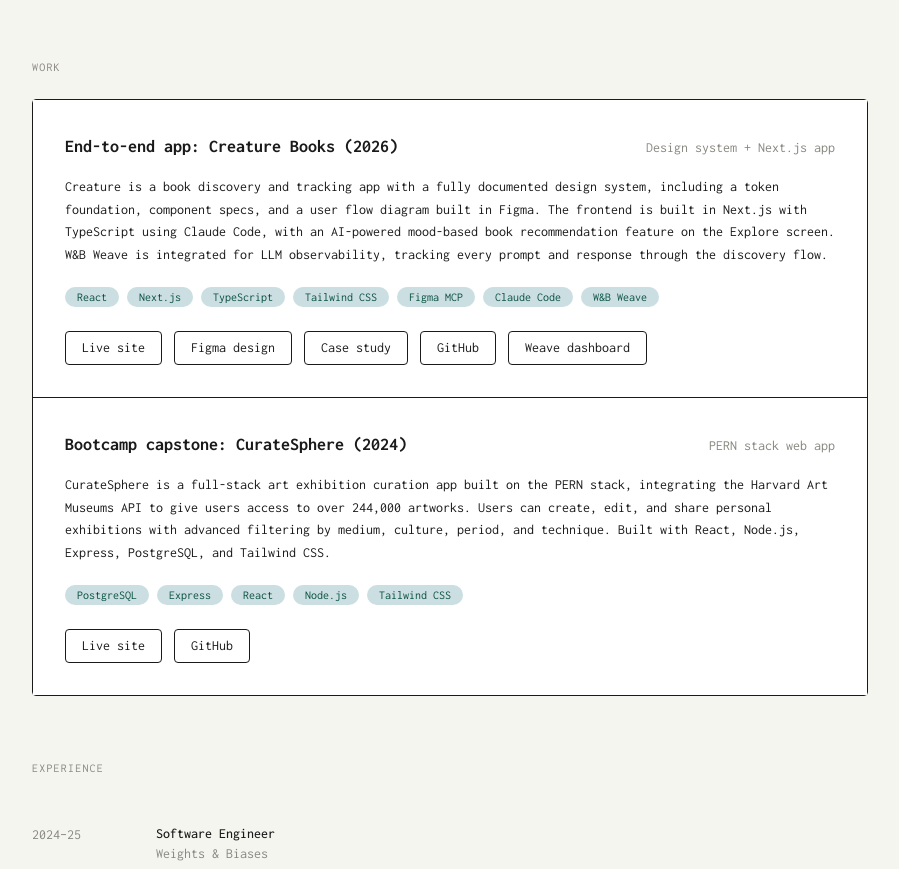
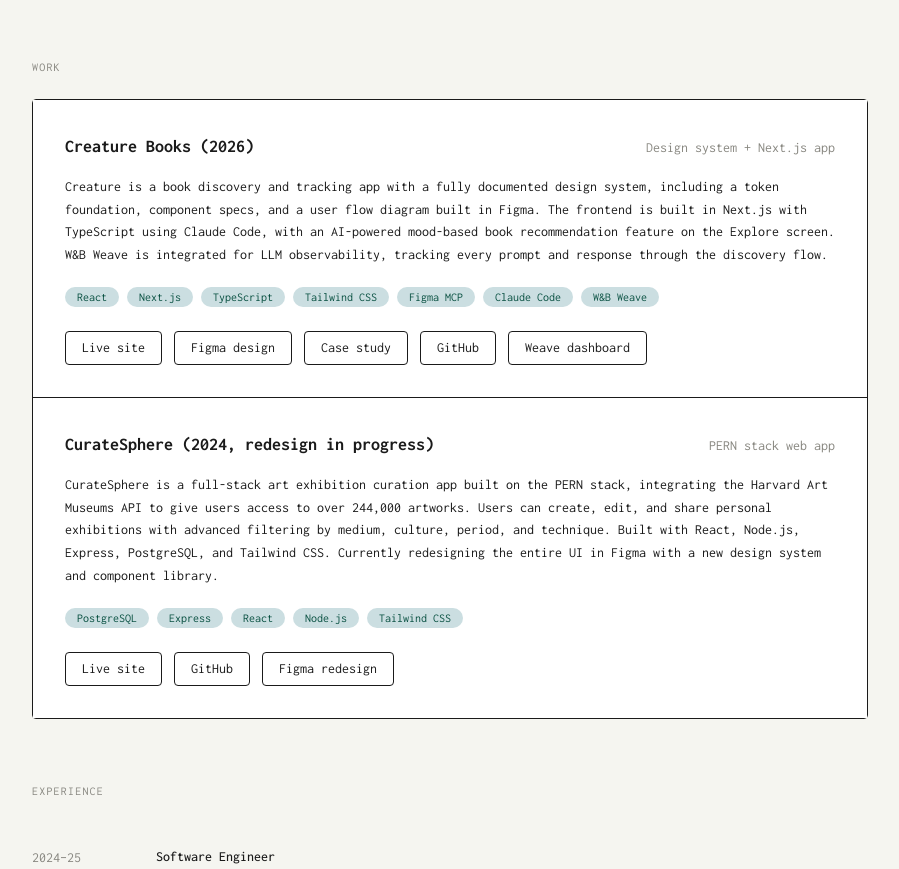
Before and after one commit to molliean/mollie-anderson, a Next.js app: page / in a window 1280 px wide. Shown: the part 620-1489 px from the top of the page, without its empty margins (190-1089 px from the left). Built offline with nearby package versions, Linux system fonts and the light colour scheme.

Commit message:
Add figma link for curatesphere

```diff
--- a/app/page.tsx
+++ b/app/page.tsx
@@ -71,7 +71,7 @@ export default function Home() {
             {/* Project 1: Creature Books */}
             <div className="p-6 sm:p-8 bg-white border-b border-[#1a1a1a]">
               <div className="flex flex-col sm:flex-row sm:justify-between sm:items-baseline gap-1 sm:gap-4 mb-4">
-                <h2 className="text-lg font-bold text-[#1a1a1a]">End-to-end app: Creature Books (2026)</h2>
+                <h2 className="text-lg font-bold text-[#1a1a1a]">Creature Books (2026)</h2>
                 <span className="text-sm text-[#888780] sm:shrink-0">
                   Design system + Next.js app
                 </span>
@@ -106,7 +106,7 @@ export default function Home() {
             {/* Project 2: CurateSphere */}
             <div className="p-6 sm:p-8 bg-white">
               <div className="flex flex-col sm:flex-row sm:justify-between sm:items-baseline gap-1 sm:gap-4 mb-4">
-                <h2 className="text-lg font-bold text-[#1a1a1a]">Bootcamp capstone: CurateSphere (2024)</h2>
+                <h2 className="text-lg font-bold text-[#1a1a1a]">CurateSphere (2024, redesign in progress)</h2>
                 <span className="text-sm text-[#888780] sm:shrink-0">
                   PERN stack web app
                 </span>
@@ -117,7 +117,7 @@ export default function Home() {
                 users access to over 244,000 artworks. Users can create, edit, and
                 share personal exhibitions with advanced filtering by medium,
                 culture, period, and technique. Built with React, Node.js,
-                Express, PostgreSQL, and Tailwind CSS.
+                Express, PostgreSQL, and Tailwind CSS. Currently redesigning the entire UI in Figma with a new design system and component library.
               </p>
               <div className="flex flex-wrap gap-2 mb-6">
                 {[
@@ -135,6 +135,7 @@ export default function Home() {
               <div className="flex flex-wrap gap-3">
                 <a href="https://curate-sphere.netlify.app/" target="_blank" rel="noopener noreferrer" className={BTN}>Live site</a>
                 <a href="https://github.com/molliean/curate-sphere" target="_blank" rel="noopener noreferrer" className={BTN}>GitHub</a>
+                <a href="https://www.figma.com/design/UILGjDnILVrmreHgQdoybi/CurateSphere-redesign?node-id=0-1&p=f&t=UsD6dySaDiicpahM-0" target="_blank" rel="noopener noreferrer" className={BTN}>Figma redesign</a>
               </div>
             </div>
           </div>
```
